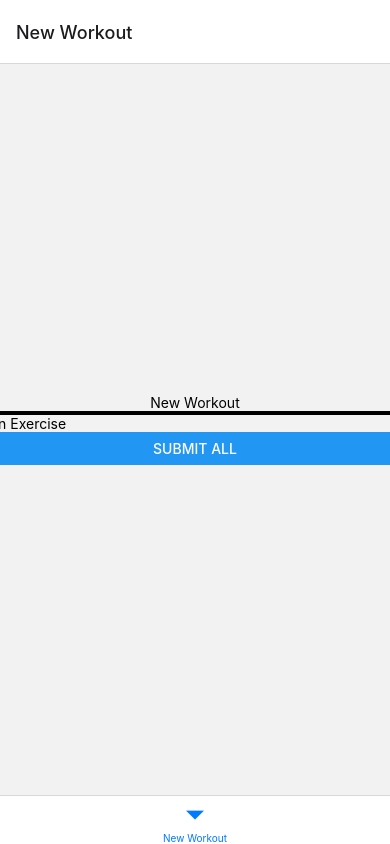
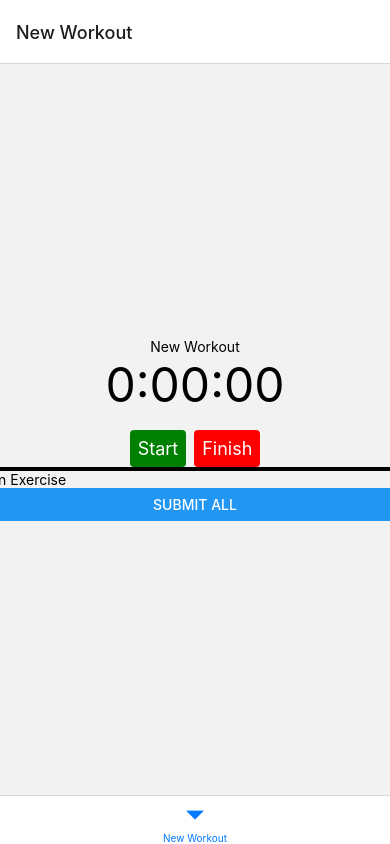
Before and after one commit to diegoguardiola/FitnessTracker, a React Native app in the folder fronend/: screen / in a window 390 px wide. Built offline with nearby package versions, Linux system fonts and the light colour scheme.

Commit message:
start and end time functionality implemented and submitted to DB with workout

```diff
--- a/fronend/components/NewExercise.js
+++ b/fronend/components/NewExercise.js
@@ -1,19 +1,63 @@
-import React, { useState } from 'react';
+import React, { useState, useEffect, useRef } from 'react';
 import axios from 'axios';
-import { View, ScrollView, Modal, Picker, Text, TouchableOpacity, TextInput, StyleSheet, Button, FlatList } from 'react-native';
+import { View, ScrollView, Modal, Text, TouchableOpacity, StyleSheet, Button } from 'react-native';
 import myExerciseList from './ExerciseList';
 import { ExerciseView } from './Sets';
 
 const exercises = myExerciseList;
 
 const ExerciseList = () => {
+  //timer function
+  const [isRunning, setIsRunning] = useState(false);
+  const startTimeRef = useRef(null);
+  const endTimeRef = useRef(null);
+  const [timerInterval, setTimerInterval] = useState(null);
+  const [elapsedTime, setElapsedTime] = useState(0);
+
+  useEffect(() => {
+    if (isRunning) {
+      const interval = setInterval(() => {
+        setElapsedTime((prev) => prev + 1000);
+      }, 1000);
+      setTimerInterval(interval);
+    } else {
+      clearInterval(timerInterval);
+    }
+
+    return () => {
+      clearInterval(timerInterval);
+    };
+  }, [isRunning]);
+
+  const startTimer = () => {
+    startTimeRef.current = new Date();
+    setIsRunning(true);
+  };
+
+  const finishTimer = async () => {
+    const currentTime = new Date();
+    endTimeRef.current = currentTime;
+    setIsRunning(false);
+    console.log('Start time:', startTimeRef.current);
+    console.log('End time:', currentTime);
+  };
+
+
+  const formatTime = (timeInMillis) => {
+    const totalSeconds = timeInMillis / 1000;
+    const hours = Math.floor(totalSeconds / 3600);
+    const minutes = Math.floor((totalSeconds % 3600) / 60);
+    const seconds = Math.floor(totalSeconds % 60);
+
+    return `${hours}:${minutes.toString().padStart(2, '0')}:${seconds.toString().padStart(2, '0')}`;
+  };
+  //retrieves data from child component (sets.js)
   const [dataFromChild, setDataFromChild] = useState([]);
-
   const handleChildData = (data) => {
     setDataFromChild([...dataFromChild, data]);
     console.log(dataFromChild);
   };
-
+//creates new view for each exercise
   const [views, setViews] = useState([]);
   const [visible, setVisible] = useState(false);
   const [selectedValue, setSelectedValue] = useState(null);
@@ -29,11 +73,9 @@ const ExerciseList = () => {
     setViews([...views, newView]);
     setVisible(false);
   };
-
+//submitsall data to backend
 const submitAll = async (event) => {
   event.preventDefault();
-    const dataSend = JSON.stringify(dataFromChild);
-    console.log(dataSend);
 
   const exercisesToSend = dataFromChild.map((exercise) => {
     const exerciseName = Object.keys(exercise)[0];
@@ -49,22 +91,39 @@ const ExerciseList = () => {
     };
   });
 
+  const requestData = {
+    startTime: startTimeRef.current,
+    endTime: endTimeRef.current,
+    exercises: exercisesToSend,
+  };
+
+  console.log(requestData);
+
   try {
-      const response = await axios.post('http://localhost:3000/api/v1/myworkouts', { exercises: exercisesToSend });
+    const response = await axios.post('http://localhost:3000/api/v1/myworkouts', requestData);
     console.log(response.data);
   } catch (error) {
     console.error(error);
   }
-    console.log(dataSend);
 };
-
   return (
     <View>
+       {/* Render the clock */}
+      <View style={styles.container}>
+        <Text style={styles.timerText}>{formatTime(elapsedTime)}</Text>
+        <View style={styles.buttonContainer}>
+          <TouchableOpacity style={styles.startButton} onPress={startTimer}>
+            <Text style={styles.buttonText}>Start</Text>
+          </TouchableOpacity>
+          <TouchableOpacity style={styles.finishButton} onPress={finishTimer}>
+            <Text style={styles.buttonText}>Finish</Text>
+          </TouchableOpacity>
+        </View>
+      </View>
       {/* Render the views */}
       <View style={styles.ExerciseBox}>
         {views}
       </View>
-
 
       {/* Add a new view */}
       <TouchableOpacity onPress={() => setVisible(true)}>
@@ -94,7 +153,33 @@ const styles = StyleSheet.create({
     borderWidth: 2,
     borderRadius: 5,
     width: 500,
-  }
+  },
+  container: {
+    alignItems: 'center',
+  },
+  timerText: {
+    fontSize: 48,
+  },
+  buttonContainer: {
+    flexDirection: 'row',
+    justifyContent: 'center',
+    marginTop: 16,
+  },
+  startButton: {
+    backgroundColor: 'green',
+    padding: 8,
+    borderRadius: 4,
+    marginRight: 8,
+  },
+  finishButton: {
+    backgroundColor: 'red',
+    padding: 8,
+    borderRadius: 4,
+  },
+  buttonText: {
+    color: 'white',
+    fontSize: 18,
+  },
 })
 
 export default ExerciseList;
```
Also changed, not shown: 2 other files (tests, documents, lock files or other folders). Lines whose indentation alone changed are shown as unchanged.
